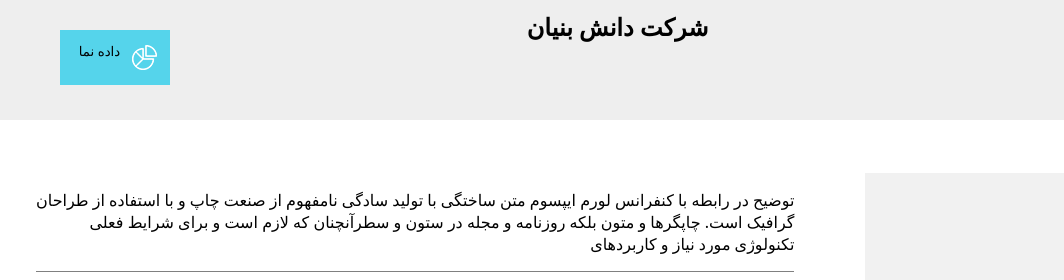
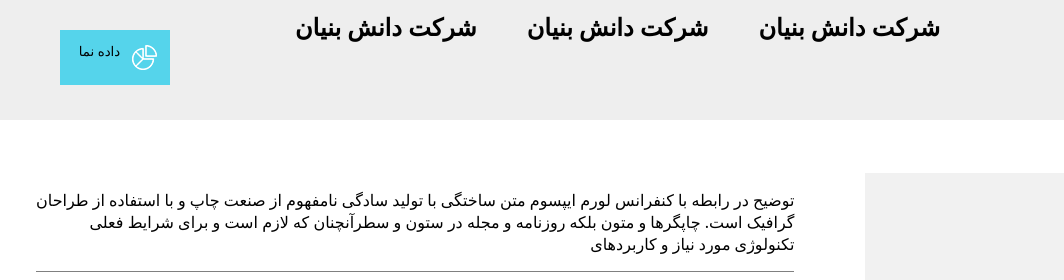
Before and after one commit to rahagoodarzi/project-uni, a plain HTML site: page html/index.html in a window 1280 px wide. Shown: the top 280 px of the page, 0-1064 px from the left. Drawn offline with Linux system fonts and the light colour scheme.

Commit message:
Update index.html
modify-html

```diff
--- a/html/index.html
+++ b/html/index.html
@@ -17,6 +17,8 @@
         <div class="head-div">
           <img src="../img/LTH01.svg" alt="لوگوی شرکت دانش بنیان">
           <h1>شرکت دانش بنیان</h1>
+            <h1>شرکت دانش بنیان</h1>
+              <h1>شرکت دانش بنیان</h1>
 
           <button class="btn-header">
             <span>
```
